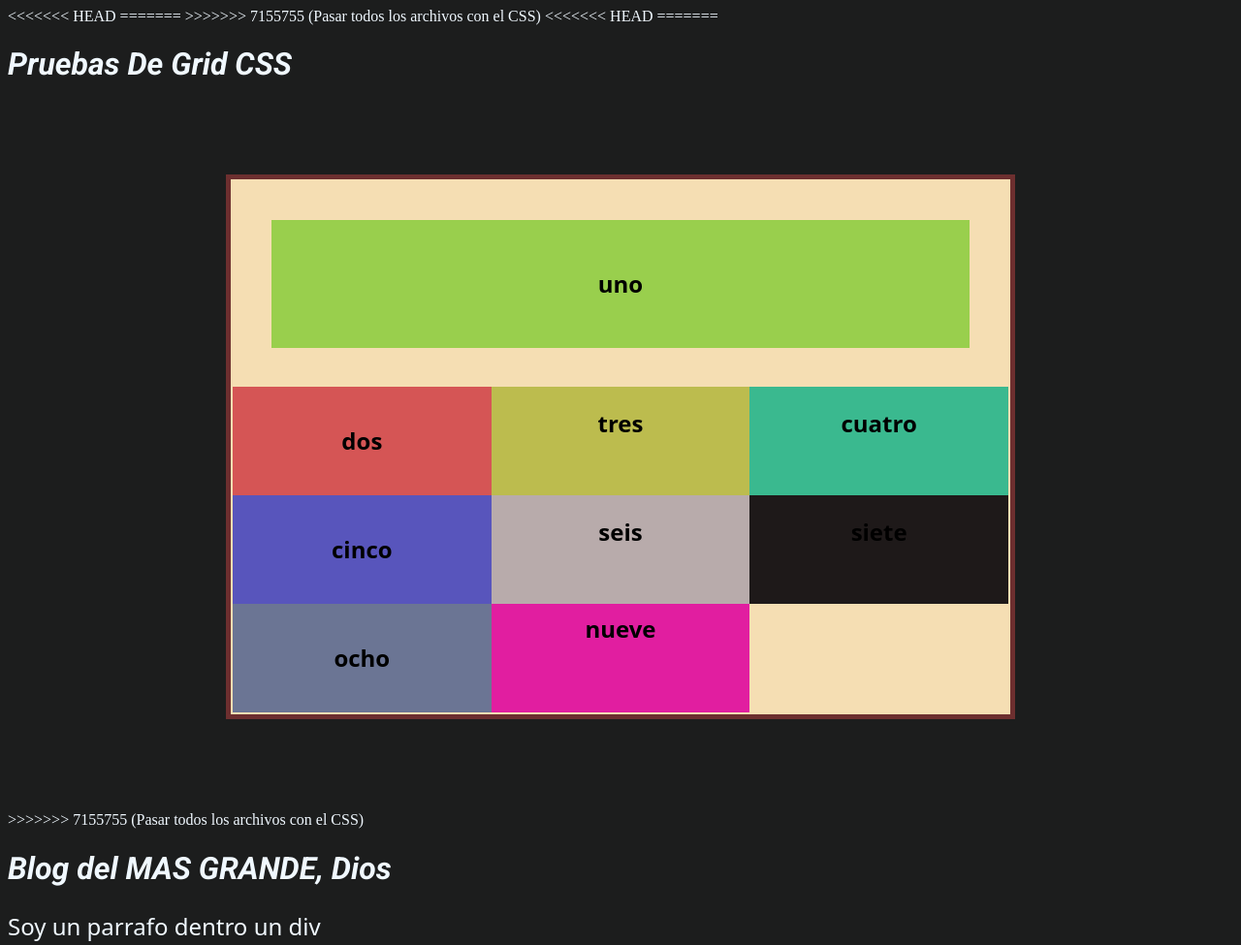
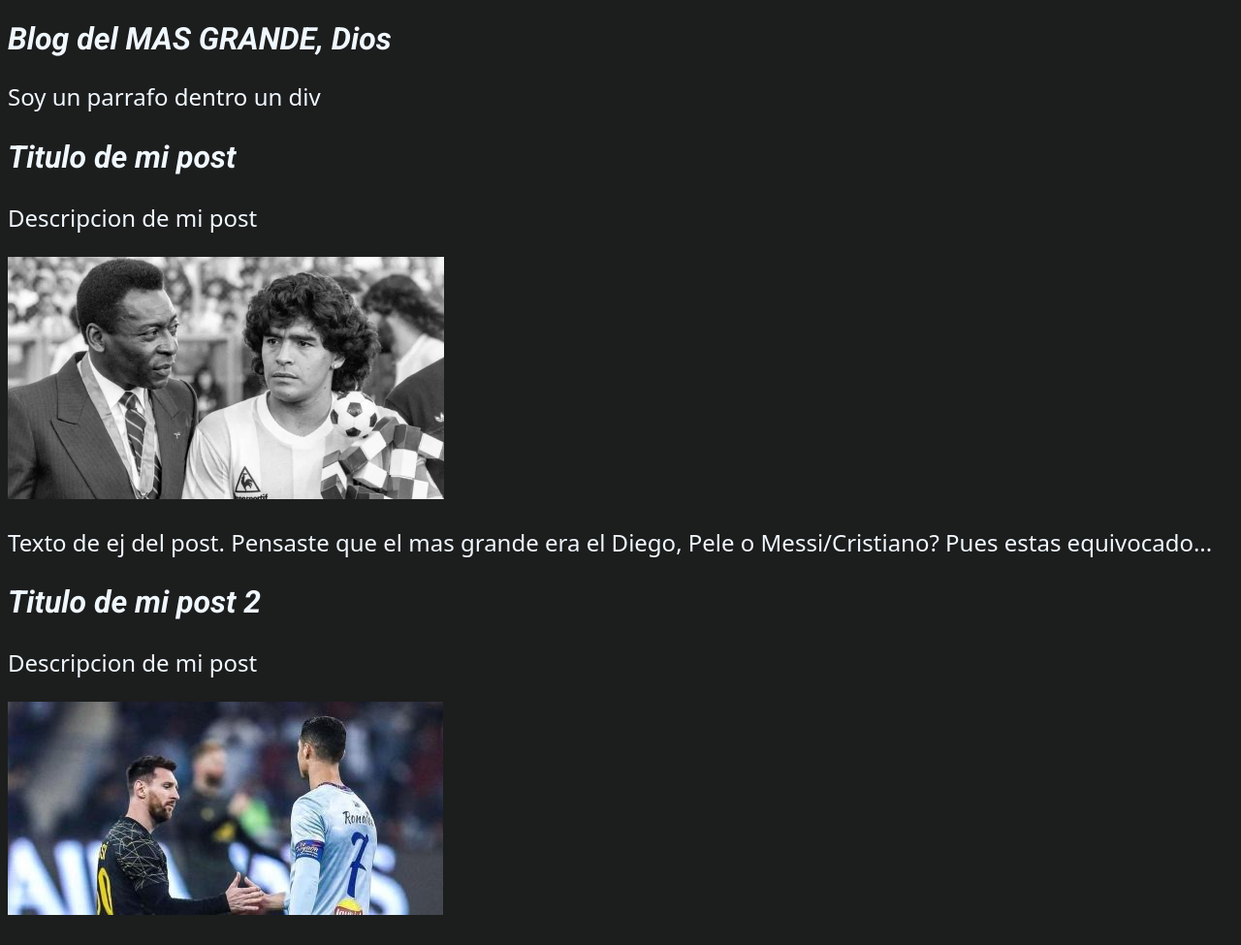
Before and after one commit to dhardi007/Pagina-Web-HTML-dhardi, a plain HTML site: page blog.html in a window 1280 px wide. Shown: the top 975 px of the page at 97% size. Drawn offline with Linux system fonts and the light colour scheme; a web font is replaced by a local one.

Commit message:
hotfix: corregi la incompatiblidad

```diff
--- a/blog.html
+++ b/blog.html
@@ -5,15 +5,11 @@
     <meta charset="UTF-8">
     <meta name="viewport" content="width=device-width, initial-scale=1.0">
     <title>Document</title>
-<<<<<<< HEAD
-
-=======
     <link rel="stylesheet" href="styles.css">
     <link rel="preconnect" href="https://fonts.googleapis.com">
     <link rel="preconnect" href="https://fonts.gstatic.com" crossorigin>
     <link href="https://fonts.googleapis.com/css2?family=Roboto:ital,wght@0,100..900;1,100..900&display=swap" rel="stylesheet">
     <link href="https://fonts.googleapis.com/css2?family=Underdog&display=swap" rel="stylesheet">
->>>>>>> 7155755 (Pasar todos los archivos con el CSS)
 
 <style>
     .dios {
@@ -25,29 +21,6 @@
 </head>
 
 <body>
-<<<<<<< HEAD
-=======
-<header class="PruebasGrid">
-    <h1 id="titulo">
-    Pruebas De Grid CSS
-    </h1>
-<!-- el contenedor -->
-</header>
-    <div class="contenedor">
-        <!-- [piezas del contenedor] -->
-        <div class="parte parte-1">uno</div>
-        <div class="parte parte-2">dos</div>
-        <div class="parte parte-3">tres</div>
-        <div class="parte parte-4">cuatro</div>
-        <div class="parte parte-5">cinco</div>
-        <div class="parte parte-6">seis</div>
-        <div class="parte parte-7">siete</div>
-        <div class="parte parte-8">ocho</div>
-        <div class="parte parte-9">nueve</div>
-    </div>
-
-    <!-- el mas grande BLOG -->
->>>>>>> 7155755 (Pasar todos los archivos con el CSS)
     <header>
         <h1 id="titulo">Blog del MAS GRANDE, Dios</h1>
     </header>
```
